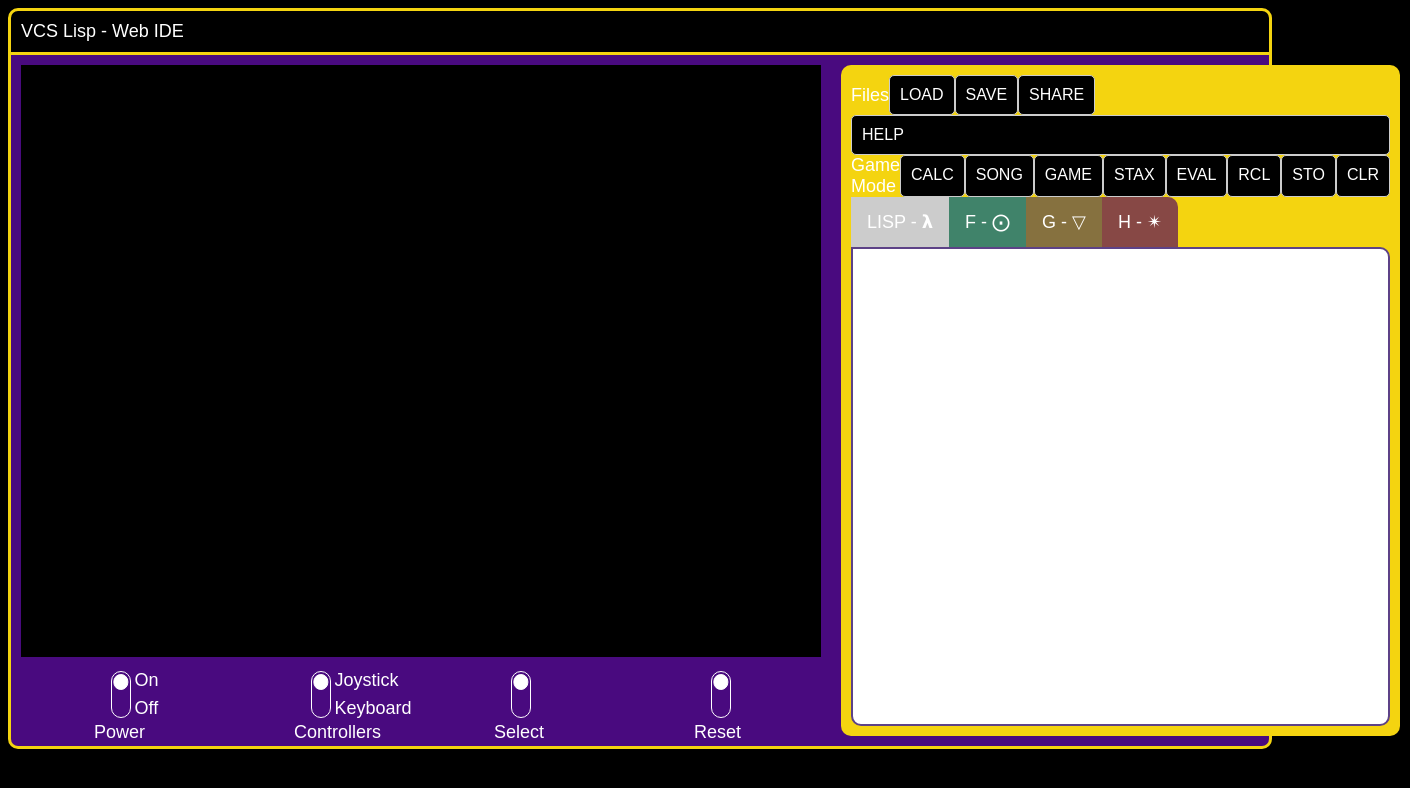
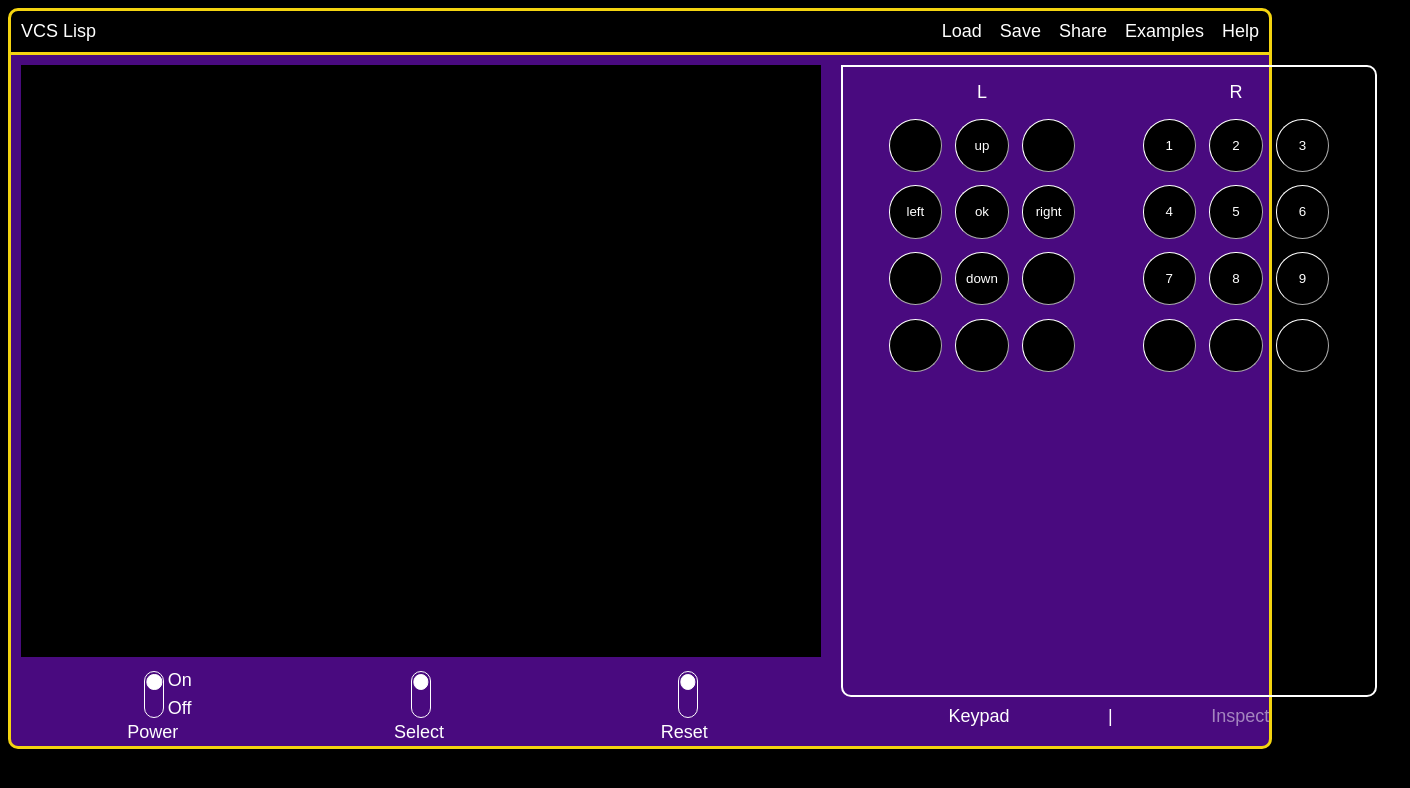
Before and after one commit to DChristianson/vcs-lisp, a plain HTML site: page index.html in a window 1280 px wide. Shown: the whole page, 1410 px wide, since content can reach past the window. Drawn offline with Linux system fonts and the light colour scheme; no server answers.

Commit message:
keypad support

```diff
--- /dev/null
+++ b/css/keypads.css
@@ -0,0 +1,119 @@
+
+div.keypad {
+    display: grid;
+    margin: 0.5em 1.5em;
+    justify-content: space-evenly;
+}
+
+div.keypad label {
+    justify-self: center;
+    margin-bottom: 0.5em;
+}
+
+button.keypad {
+    border-radius: 2em;
+    width: 4em;
+    height: 4em;
+    margin: 0.5em;
+    color: white;
+    background-color: black;
+    border-color: white;
+    border-width: 1px;
+}
+
+#keypad0r0c0::before {
+    content: "";
+}
+
+#keypad0r0c1::before {
+    content: "up";
+}
+
+#keypad0r0c2::before {
+    content: "";
+}
+
+#keypad0r1c0::before {
+    content: "left";
+}
+
+#keypad0r1c1::before {
+    content: "ok";
+}
+
+#keypad0r1c2::before {
+    content: "right";
+}
+
+#keypad0r2c0::before {
+    content: "";
+}
+
+#keypad0r2c1::before {
+    content: "down";
+}
+
+#keypad0r2c2::before {
+    content: "";
+}
+
+#keypad0r3c0::before {
+    content: "";
+}
+
+#keypad0r3c1::before {
+    content: "";
+}
+
+#keypad0r3c2::before {
+    content: "";
+}
+
+
+#keypad1r0c0::before {
+    content: "1";
+}
+
+#keypad1r0c1::before {
+    content: "2";
+}
+
+#keypad1r0c2::before {
+    content: "3";
+}
+
+#keypad1r1c0::before {
+    content: "4";
+}
+
+#keypad1r1c1::before {
+    content: "5";
+}
+
+#keypad1r1c2::before {
+    content: "6";
+}
+
+#keypad1r2c0::before {
+    content: "7";
+}
+
+#keypad1r2c1::before {
+    content: "8";
+}
+
+#keypad1r2c2::before {
+    content: "9";
+}
+
+#keypad1r3c0::before {
+    content: "";
+}
+
+#keypad1r3c1::before {
+    content: "";
+}
+
+#keypad1r3c2::before {
+    content: "";
+}
--- a/css/lisp.css
+++ b/css/lisp.css
@@ -4,6 +4,10 @@
   width: 800px;
   max-height: calc(100vh - 13rem);
   max-width: 100vw;
+}
+
+#console-controls {
+  position: absolute;
 }
 
 #stellerator-keyboard {
@@ -19,12 +23,33 @@ body {
 }
 
 .header {
+  display: flex;
+  flex-direction: row;
+  justify-content: left;
   padding: 10px;
   background-color: #000000;
   border-color: #f4d410;
   border-top-left-radius: 10px;
   border-top-right-radius: 10px;
   border-style: solid;
+}
+
+.header_app_title {
+  flex-grow: 1;
+}
+
+.header_menu_item {
+  margin-left: 1em;
+}
+
+.header_menu_item:hover {
+  margin-left: 1em;
+  text-decoration: underline;
+  cursor: pointer;
+}
+
+.header_menu_item input[type="file"] {
+  display: none;
 }
 
 .main {
@@ -45,24 +70,21 @@ body {
   flex-direction: column;
 }
 
-.sidepanel {
+#sidepanel {
   display: flex;
   flex-grow: 1;
+  flex-direction: column;
   padding: 10px;
-}
-
-.metaconsole {
-  display: flex;
-  padding: 10px;
-  flex-direction: column;
-  flex-grow: 1;
-  background-color: #f4d410;
-  border-radius: 10px;
 }
 
 .row {
   display: flex;
   flex-direction: row;
+}
+
+.column {
+  display: flex;
+  flex-direction: column;
 }
 
 .modal {
@@ -120,6 +142,48 @@ body {
   top: 1.475em;
 }
 
+.panel_links {
+  transition: 0.3s;
+  opacity: 50%;
+}
+
+.panel_links.active {
+  text-decoration: bold;
+  opacity: 100%;
+}
+
+.panel_links:hover {
+  text-decoration: underline;
+  cursor: pointer;
+}
+
+.panel_links_group {
+  display: flex;
+  flex-direction: row;
+  justify-content: space-evenly;
+  margin: .5em;
+}
+
+/* Style the panel content */
+.panel_content {
+  display: none;
+  padding: 6px 12px;
+  border: 2px solid;
+  border-radius: 0px 10px 10px 10px;
+  flex-grow: 1;
+}
+
+.panel_content.active {
+  display: flex;
+}
+
+#ide {
+  padding: 10px;
+  flex-direction: column;
+  flex-grow: 1;
+  background-color: #f4d410;
+  border-radius: 10px;
+}
 
 .ide {
   display: flex;
@@ -130,27 +194,36 @@ body {
 
 .ide_ops_group {
   display: flex;
-  flex-direction: row;
+  flex-direction: column;
+  align-items: center;
+  margin: 0.125em;
+}
+
+.ide_ops_group div.row {
+  border: 2px solid red;
+  border-radius: 0.5em;
+  padding: 0.125em;
 }
 
 .ide_ops_group label {
-  position: relative;
-  top: 0;
-  align-self: center;
+  color: red;
 }
-
 
 .ide_ops {
   border: 1px solid #ccc;
   padding: 10px;
   font-size: 16px;
   border-radius: 5px;
+  max-width: 5em;
   cursor: pointer;
   background-color: #000000;
+  align-content: center;
 }
 
-.ide_ops input[type="file"] {
-  display: none;
+#eval {
+  margin: 0.125em 0;
+  background-color: red;
+  border-color: black;
 }
 
 .ide_ops:hover {
@@ -205,6 +278,10 @@ body {
   flex-grow: 1;
 }
 
+.ide_content.active {
+  display: flex;
+}
+
 .ide_content.func_repl {
   border-color: #5d4287;
 }
--- a/index.html
+++ b/index.html
@@ -6,11 +6,20 @@
         <title>VCS Lisp</title>
         <meta name="description" content="VCS Lisp - LISP programming on the Atari 2600">
         <link rel="stylesheet" href="css/lisp.css"/>
+        <link rel="stylesheet" href="css/keypads.css"/>
     </head>
 
     <body>
         <div class="header">
-            <span>VCS Lisp - Web IDE</span>
+            <div class="header_app_title">VCS Lisp</div>
+            <div class="header_menu_item">
+                <label>Load</label>
+                <input type="file" onchange="window.ide.loadProject(event)"></input>
+            </div>
+            <div class="header_menu_item" onclick="window.ide.saveProject(event)">Save</div>
+            <div class="header_menu_item" onclick="window.ide.shareProject(event)">Share</div>
+            <div class="header_menu_item" onclick="window.ide.selectExample(event)">Examples</div>
+            <div class="header_menu_item" onclick="window.ide.selectExample(event)">Help</div>
         </div>
         <div class="main">
             <div class="console">
@@ -24,13 +33,6 @@
                         <span>On</span>
                         <span>Off</span>
                         <label>Power</label>
-                    </div>
-                    <div class="console_switch" id="console_switch_color"
-                         onclick="toggleSwitch(event, window.stellerator.getControlPanel().color())"
-                    >
-                        <span>Joystick</span>
-                        <span>Keyboard</span>
-                        <label>Controllers</label>
                     </div>
                     <div class="console_switch"
                          id="console_switch_select"
@@ -48,45 +50,56 @@
                     </div>
                 </div>
             </div>
-            <div class="sidepanel">
-                <div class="metaconsole">
-                    <div class="ide_ops_group">
-                        <label>Files</label>
-                        <div class="ide_ops">
-                            <label>LOAD</label>
-                            <input type="file" onchange="window.ide.loadProject(event)"></input>
+            <div id="sidepanel">
+                <div class="panel_content column active" id="keypads">
+                    <div class="row">
+                        <div class="keypad column" id="keypad0">
+                            <label>L</label>
                         </div>
-                        <div class="ide_ops" onclick="window.ide.saveProject(event)">SAVE</div>
-                        <div class="ide_ops" onclick="window.ide.shareProject(event)">SHARE</div>
-                    </div>
-                    <div class="ide_ops" onclick="window.ide.saveProject(event)">HELP</div>
-                    <div class="row">
-                        <div class="ide_ops_group">
-                            <label>Game Mode</label>
-                            <div class="ide_ops" onclick="window.ide.changeMode(event, 0)">CALC</div>
-                            <div class="ide_ops" onclick="window.ide.changeMode(event, 1)">SONG</div>
-                            <div class="ide_ops" onclick="window.ide.changeMode(event, 2)">GAME</div>
-                            <div class="ide_ops" onclick="window.ide.changeMode(event, 3)">STAX</div>
-                        </div>
-                        <div class="ide_ops_group">
-                            <div class="ide_ops" onclick="window.ide.eval(event)">EVAL</div>
-                            <div class="ide_ops" onclick="window.ide.recallMemory(event)">RCL</div>
-                            <div class="ide_ops" onclick="window.ide.storeMemory(event)">STO</div>
-                            <div class="ide_ops" onclick="window.ide.clearMemory(event)">CLR</div>
+                        <div class="keypad column" id="keypad1">
+                            <label>R</label>
                         </div>
                     </div>
-                    <div class="ide" id="ide">
+                    <div class="logo"></div>
+                </div>
+                <div class="panel_content" id="ide">
+                    <div class="ide" id="ide_editor">
                         <div class="row">
                             <div class="ide_links func_repl active"  onclick="window.ide.openWindow(event, 'repl')">LISP - &#x1D77A;</div>
                             <div class="ide_links func_f" onclick="window.ide.openWindow(event, 'f')">F - &#x2A00;</div>
                             <div class="ide_links func_g" onclick="window.ide.openWindow(event, 'g')">G - &#x25BD;</div>
                             <div class="ide_links func_h" onclick="window.ide.openWindow(event, 'h')">H - &#x2734;</div>
                         </div>
-                        <div id="repl" class="ide_content func_repl active" style="display: block" contenteditable="true" spellcheck="false"></div>
+                        <div id="repl" class="ide_content func_repl active" contenteditable="true" spellcheck="false"></div>
                         <div id="f" class="ide_content func_f" contenteditable="true" spellcheck="false"></div>
                         <div id="g" class="ide_content func_g" contenteditable="true" spellcheck="false"></div>
                         <div id="h" class="ide_content func_h" contenteditable="true" spellcheck="false"></div>
                     </div>
+                    <div class="row">
+                        <div id="eval" class="ide_ops" onclick="window.ide.eval(event)">EVAL</div>
+                        <div class="ide_ops_group">
+                            <label>RAM</label>
+                            <div class="row">
+                                <div class="ide_ops" onclick="window.ide.recallMemory(event)">RCL</div>
+                                <div class="ide_ops" onclick="window.ide.storeMemory(event)">STO</div>
+                                <div class="ide_ops" onclick="window.ide.clearMemory(event)">CLR</div>
+                            </div>
+                        </div>
+                        <div class="ide_ops_group">
+                            <label>Game Mode</label>
+                            <div class="row">
+                                <div class="ide_ops" onclick="window.ide.changeMode(event, 0)">CALC</div>
+                                <div class="ide_ops" onclick="window.ide.changeMode(event, 1)">SONG</div>
+                                <div class="ide_ops" onclick="window.ide.changeMode(event, 2)">GAME</div>
+                                <div class="ide_ops" onclick="window.ide.changeMode(event, 3)">STAX</div>
+                            </div>
+                        </div>
+                    </div>
+                </div>
+                <div class="panel_links_group">
+                    <div class="panel_links active" onclick="window.ide.openWindow(event, 'keypads')">Keypad</div>
+                    <span>|</span>
+                    <div class="panel_links"  onclick="window.ide.openWindow(event, 'ide')">Inspect</div>
                 </div>
             </div>
         </div>
@@ -112,6 +125,24 @@
                     }
                 });
             };
+
+            function bindKeypad(targetElement, stellerator) {
+                const keypadName = targetElement.id;
+                for (var row = 0; row < 4; row++) {
+                    const rowElement = document.createElement("div");
+                    rowElement.className = 'row'
+                    for (var column = 0; column < 3; column++) {
+                        const actionName = `${keypadName}r${row}c${column}`;
+                        const button = document.createElement("button");
+                        button.className = "keypad";
+                        button.id = actionName;
+                        button.onmousedown = () => { stellerator.triggerKeydownAction(actionName); }
+                        button.onmouseup = () => { stellerator.triggerKeyupAction(actionName); }
+                        rowElement.appendChild(button);
+                    }
+                    targetElement.appendChild(rowElement)
+                }
+            }
 
              (async function() {
                 // Shortcut to avoid typing out the namespace
@@ -140,6 +171,9 @@
                     }
                 );
 
+                bindKeypad(document.getElementById('keypad0'), stellerator);
+                bindKeypad(document.getElementById('keypad1'), stellerator);
+
                 // // The DOM node that displays emulation speed
                 // const speedElement = document.getElementById('speed');
                 // // Subscribe to speed updates and update the DOM node accordingly
@@ -160,8 +194,8 @@
                         rom,
                         Stellerator.TvMode.ntsc,
                         {
-                            controllerPort0: Stellerator.ControllerType.joystick,
-                            controllerPort1: Stellerator.ControllerType.joystick
+                            controllerPort0: Stellerator.ControllerType.keypad,
+                            controllerPort1: Stellerator.ControllerType.keypad
                         }
                     );
                 };
--- a/js/lisp.js
+++ b/js/lisp.js
@@ -199,8 +199,6 @@ LispMachine = function (ram) {
     }
 
     this.encodeExpression = function(exp) {
-        console.log(`encoding ${exp}`);
-        console.log(exp);
         if (exp instanceof Array) {
             if (exp.length === 0) {
                 return NullRef;
@@ -430,7 +428,6 @@ LispParser = function() {
                 yield c;
 
             } else if (WHITESPACE.test(c)) {
-                console.log("whitespace");
                 // remove whitespace
                 if (token.length > 0) {
                     yield token;
@@ -481,22 +478,28 @@ LispIde = function (lisp) {
         let contentClass = classPrefix + "_content";
         let linkClass = classPrefix + "_links";
 
-        // Get all elements with class and hide them
+        // hide links
         let tabcontent = document.getElementsByClassName(contentClass);
         for (let i = 0; i < tabcontent.length; i++) {
-            tabcontent[i].style.display = "none";
+            if (tabcontent[i].id == id) {
+                if (!tabcontent[i].className.endsWith(" active")) {
+                    tabcontent[i].className = tabcontent[i].className + " active";
+                }
+            } else {
+                tabcontent[i].className = tabcontent[i].className.replace(" active", "");
+            }
         }
 
-        // Get all elements with class="tablinks" and remove the class "active"
+        // hide tabs
         let tablinks = document.getElementsByClassName(linkClass);
         for (let i = 0; i < tablinks.length; i++) {
-            tablinks[i].className = tablinks[i].className.replace(" active", "");
+            if (tablinks[i] == event.currentTarget) {
+                tablinks[i].className = tablinks[i].className + " active";
+            } else {
+                tablinks[i].className = tablinks[i].className.replace(" active", "");
+            }
         }
 
-        // Show the current tab, and add an "active" class to the button that opened the tab
-        let currenttab = document.getElementById(id);
-        currenttab.style.display = "flex";
-        event.currentTarget.className += " active";
     };
 
     this.changeMode = async function(event, idx) {
@@ -550,9 +553,6 @@ LispIde = function (lisp) {
     this.loadProject = async function(event) {
         var input = event.target;
         var reader = new FileReader();
-        reader.onload = function(){
-            console.log(reader.result);
-        };
         reader.readAsDataURL(input.files[0]);
     };
 
```
Also changed, not shown: js/library.js (added, +94 -0 lines), js/stellerator-embedded.js, js/stellerator.js, 2 other files.
